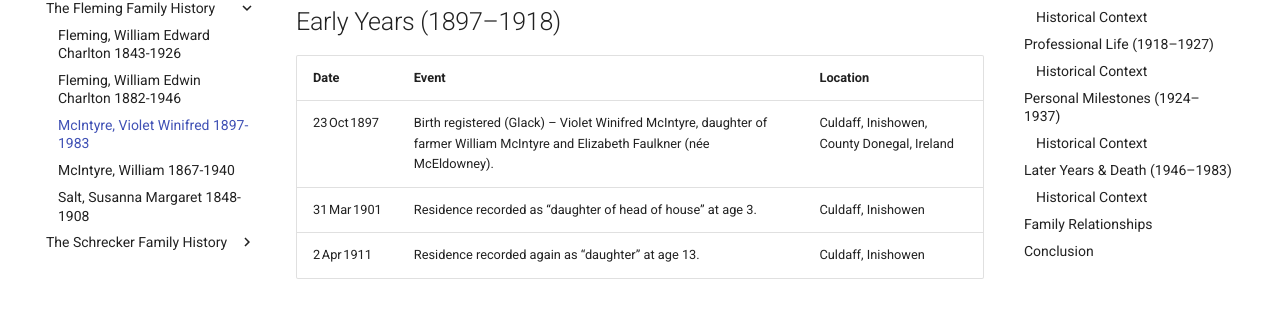
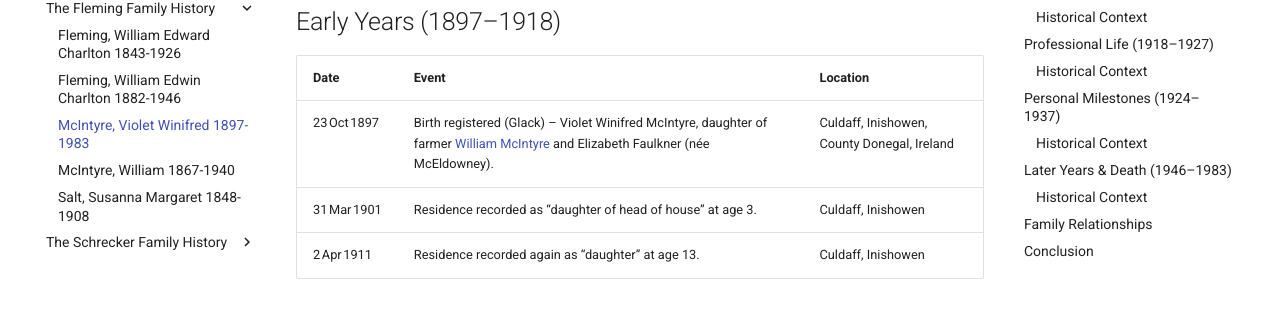
Before and after one commit to Schrecker-Family/Website, an MkDocs documentation site: the page built from docs/McIntyreVW1897.md, in a window 1280 px wide and 900 px high, scrolled down 849 px. Shown: the part 145-473 px from the top of the window. Built offline with MkDocs 1.6.1 and Material for MkDocs 9.7.7, drawn with Linux system fonts in a browser that asks for light colours; part of the change alters nothing that is shown.

```diff
--- a/docs/McIntyreVW1897.md
+++ b/docs/McIntyreVW1897.md
@@ -17,7 +17,7 @@ Violet Winifred McIntyre was born in 1897 on the northern coast of Ireland, grew
 
 | Date | Event | Location |
 |------|-------|----------|
-| 23 Oct 1897 | Birth registered (Glack) – Violet Winifred McIntyre, daughter of farmer William McIntyre and Elizabeth Faulkner (née McEldowney). | Culdaff, Inishowen, County Donegal, Ireland |
+| 23 Oct 1897 | Birth registered (Glack) – Violet Winifred McIntyre, daughter of farmer [William McIntyre](McIntyreW1858.md) and Elizabeth Faulkner (née McEldowney). | Culdaff, Inishowen, County Donegal, Ireland |
 | 31 Mar 1901 | Residence recorded as “daughter of head of house” at age 3. | Culdaff, Inishowen |
 | 2 Apr 1911 | Residence recorded again as “daughter” at age 13. | Culdaff, Inishowen |
 
```
